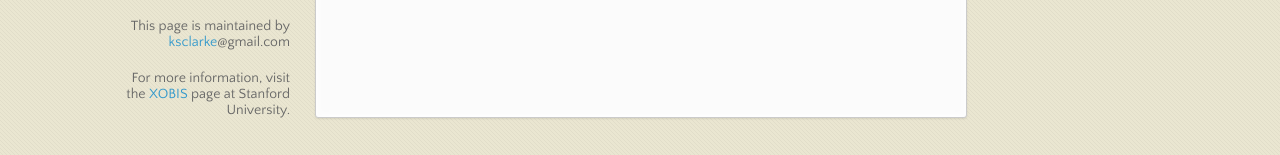
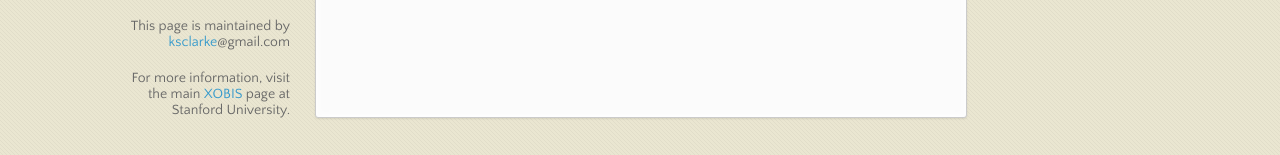
Before and after one commit to ksclarke/xobis, a plain HTML site: page index.html in a window 1280 px wide. Shown: the part 642-797 px from the top of the page. Drawn offline with nearby package versions, Linux system fonts and the light colour scheme.

```diff
--- a/index.html
+++ b/index.html
@@ -52,7 +52,7 @@
 
       <footer>
         <p>This page is maintained by <a href="https://github.com/ksclarke">ksclarke</a>@gmail.com</p>
-        <p>For more information, visit the <a href="http://xobis.stanford.edu">XOBIS</a> page at Stanford University.</p>
+        <p>For more information, visit the main <a href="http://xobis.stanford.edu">XOBIS</a> page at Stanford University.</p>
       </footer>
     </div>
     <!--[if !IE]><script>fixScale(document);</script><![endif]-->
```
